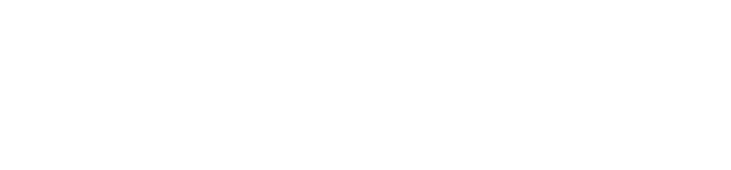
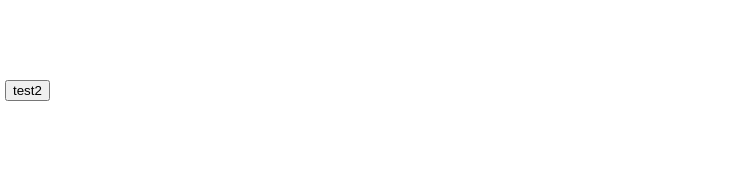
Before and after one commit to marekpagel/Music-Maze, a plain HTML site: page index.html in a window 1280 px wide. Shown: the top 170 px of the page, without its empty margins (0-731 px from the left). Drawn offline with Linux system fonts and the light colour scheme.

Commit message:
Put back debug button

```diff
--- a/css/style.css
+++ b/css/style.css
@@ -27,3 +27,8 @@ canvas {
 	left: 10px;
     visibility: hidden;
 }
+
+button {
+    position: absolute;
+    left: 5px;
+}
--- a/index.html
+++ b/index.html
@@ -187,6 +187,7 @@
     </head>
     <body onload="onLoad()">
         <image id="muteToggle" onclick="music.mute()" src="img/speaker100.svg"></button>
+        <button onclick="TWEEN.removeAll()" style="top: 80px;">test2</button>
         <div id="myCanvasContainer">
             <img id="loader" src="img/loader.gif"></img>
         </div>
```
